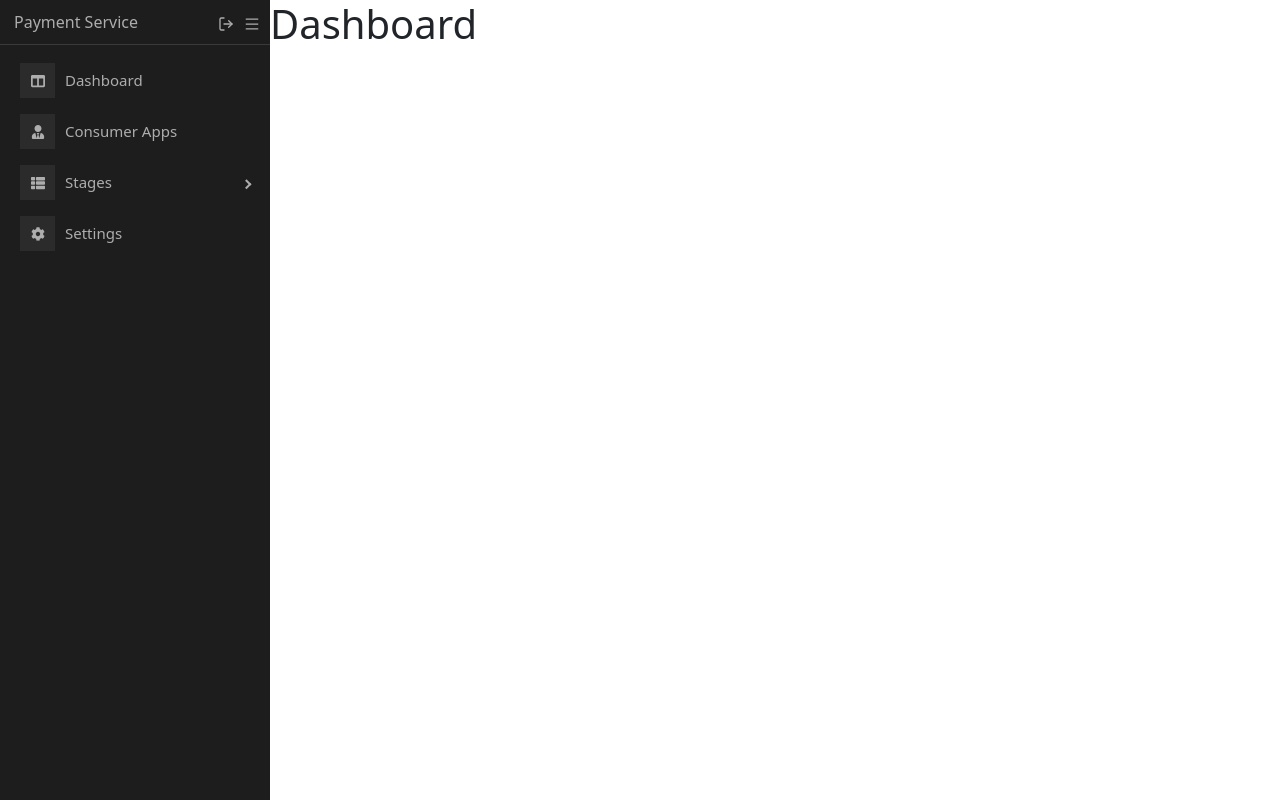
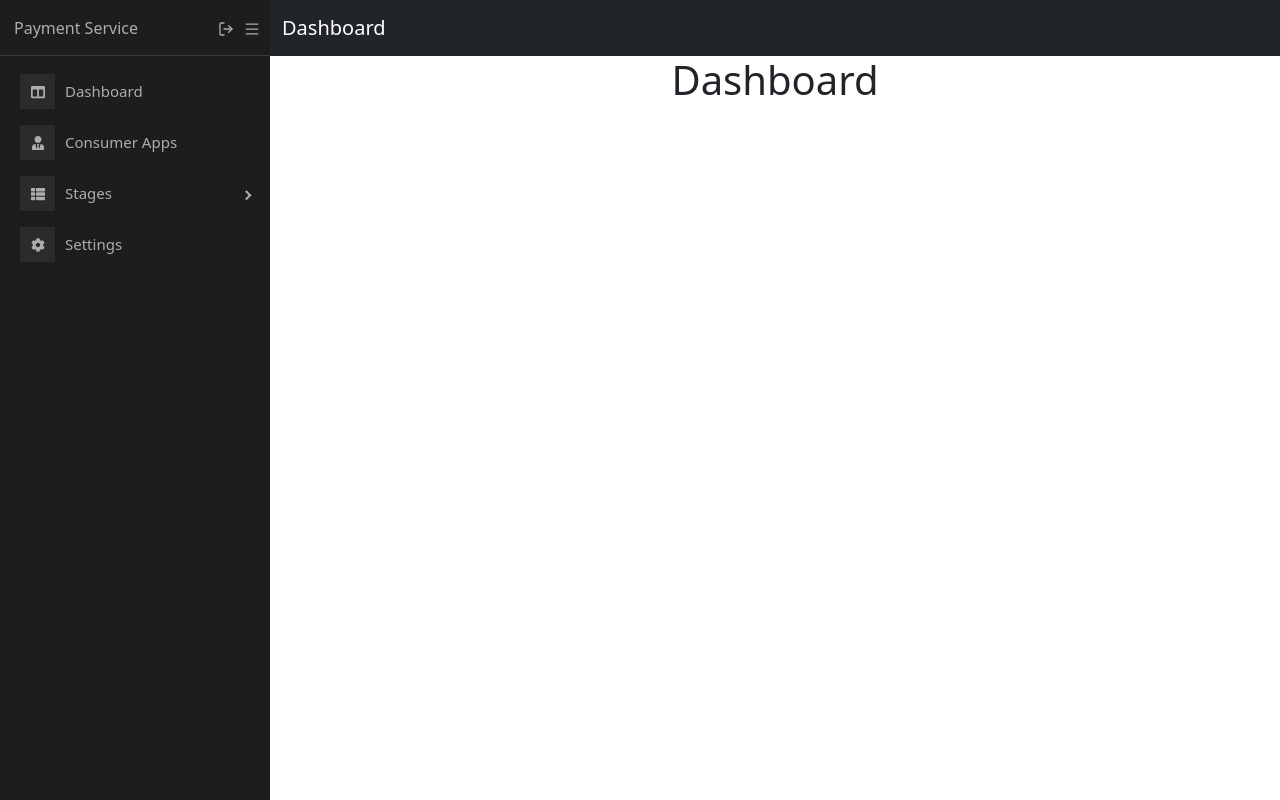
Before and after one commit to TsheriSherpa/react-base-with-redux, a React (Create React App) app: page / in a window 1280 px wide. Shown: the top 800 px of the page. Built offline with nearby package versions, Linux system fonts and the light colour scheme; sample sign-in values are in the browser's storage.

Commit message:
added navbar

```diff
--- /dev/null
+++ b/src/layouts/components/AppNavbar.js
@@ -0,0 +1,20 @@
+import Container from 'react-bootstrap/Container';
+import Navbar from 'react-bootstrap/Navbar';
+import Nav from 'react-bootstrap/Nav';
+
+export default function AppNavbar({navbarTitle}) {
+    return (
+        <>
+            <Navbar expand="xxl" variant="dark" bg="dark" style={{ marginLeft: "0" }}>
+                <Container fluid>
+                    <Navbar.Brand>{ navbarTitle}</Navbar.Brand>
+                    {/* <Nav>
+                        <Nav.Link href="#home">Home</Nav.Link>
+                        <Nav.Link href="#features">Features</Nav.Link>
+                        <Nav.Link href="#pricing">Pricing</Nav.Link>
+                    </Nav> */}
+                </Container>
+            </Navbar>
+        </>
+    )
+};
--- a/src/layouts/components/Sidebar.js
+++ b/src/layouts/components/Sidebar.js
@@ -49,6 +49,12 @@ const Sidebar = () => {
 		},
 		brandName: {
 			marginRight: "80px"
+		},
+		sideBarHeader: {
+			height: "56px",
+			display: "flex",
+			flexDirection: "column",
+			justifyContent: "center"
 		}
 	};
 
@@ -69,7 +75,7 @@ const Sidebar = () => {
 		navigate("/");
 	}
 
-	const handleBrandHover = (e) => {
+	const setCursorToPointer = (e) => {
 		e.target.style.cursor = "pointer";
 	}
 
@@ -81,13 +87,13 @@ const Sidebar = () => {
 
 	return (
 		<ProSidebar style={styles.sideBarHeight} collapsed={collapsed}>
-			<SidebarHeader>
+			<SidebarHeader style={styles.sideBarHeader}>
 				<div style={styles.headerItems} id="sidebarHeader">
-					<div className="headerBrandItem" id ="headerBrandItem" onMouseEnter={(e) => handleBrandHover(e)}>
+					<div className="headerBrandItem" id ="headerBrandItem" onMouseEnter={(e) => setCursorToPointer(e)}>
 						<span style={styles.brandName} onClick={handleBrandClick}>Payment Service</span>
 						<FiLogOut onClick={handleLogout} />
 					</div>
-					<div style={styles.menuIcon}>
+					<div style={styles.menuIcon} onMouseEnter={(e) => setCursorToPointer(e)}>
 						<AiOutlineMenu onClick={onClickMenuIcon}/>
 					</div>
 				</div>
--- a/src/layouts/pages/Dashboard.js
+++ b/src/layouts/pages/Dashboard.js
@@ -3,7 +3,7 @@ import MasterLayout from "./MasterLayout";
 
 function Dashboard() {
 	return (
-		<MasterLayout>
+		<MasterLayout navbarTitle={"Dashboard"}>
 			<h1>Dashboard</h1>
 		</MasterLayout>
 	);
--- a/src/layouts/pages/MasterLayout.js
+++ b/src/layouts/pages/MasterLayout.js
@@ -1,12 +1,14 @@
+import AppNavbar from "../components/AppNavbar"
 import Sidebar from "../components/Sidebar"
 
-export default function MasterLayout ({ children }) {
+export default function MasterLayout ({ children, navbarTitle }) {
     return (
         <div style={{ display: "flex" }}>
             <div>
                 <Sidebar></Sidebar>
             </div>
-            <div className="row">
+            <div style={{ width: "100%" }}>
+                <AppNavbar navbarTitle={navbarTitle}></AppNavbar>
                 {children}
             </div>
         </div>
```
